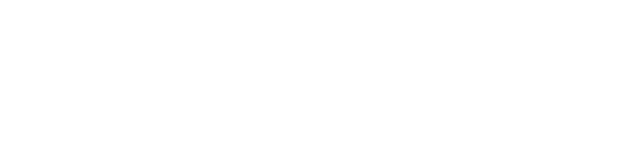
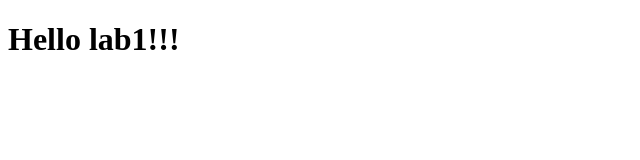
Before and after one commit to kostiaLelikov1/webprogbase-lab1, a plain HTML site: page index.html in a window 1280 px wide. Shown: the whole page, without its empty margins (0-640 px from the left). Drawn offline with Linux system fonts and the light colour scheme.

Commit message:
h1 added

```diff
--- a/index.html
+++ b/index.html
@@ -5,6 +5,6 @@
 	<title>Document</title>
 </head>
 <body>
-
+	<h1>Hello lab1!!!</h1>
 </body>
 </html>
```
